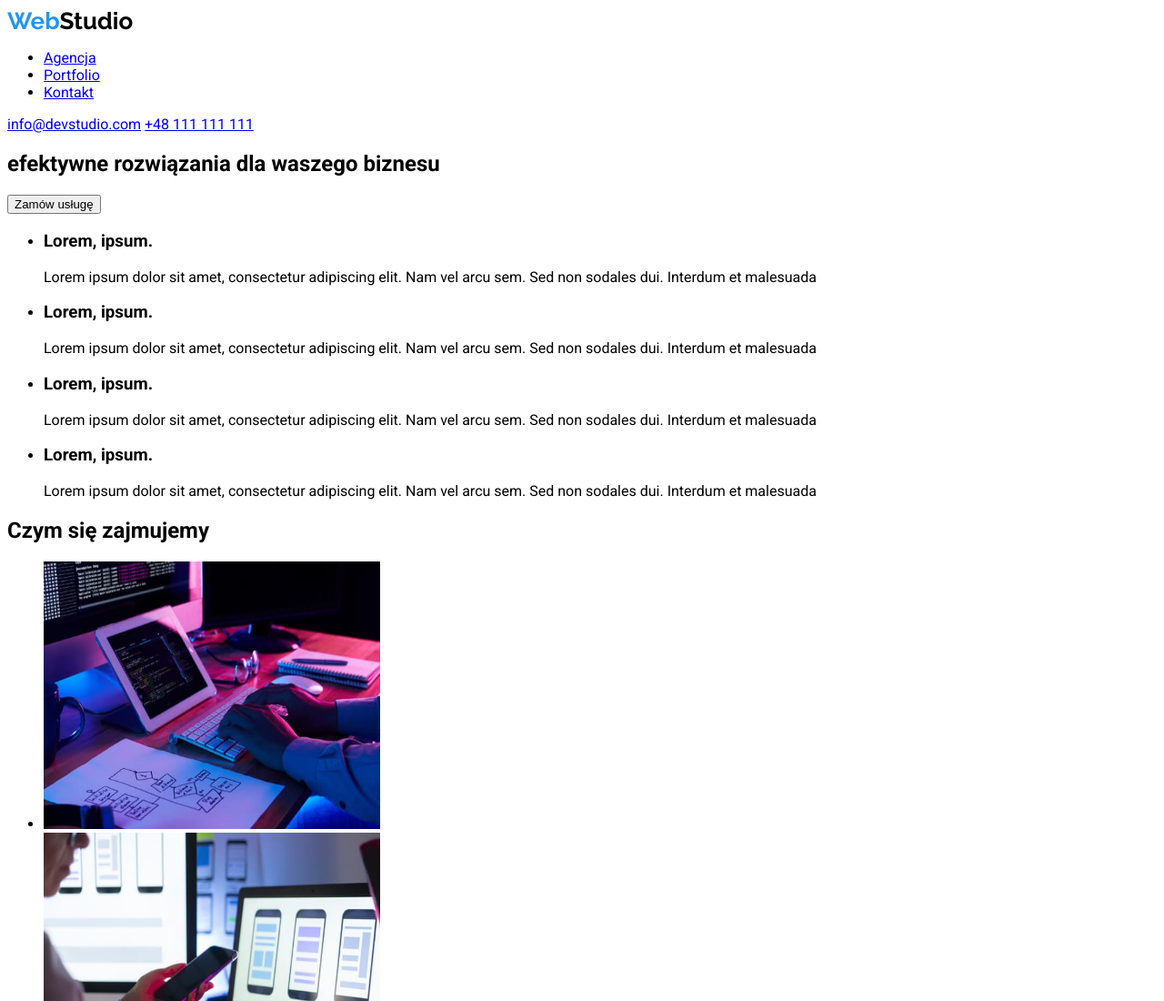
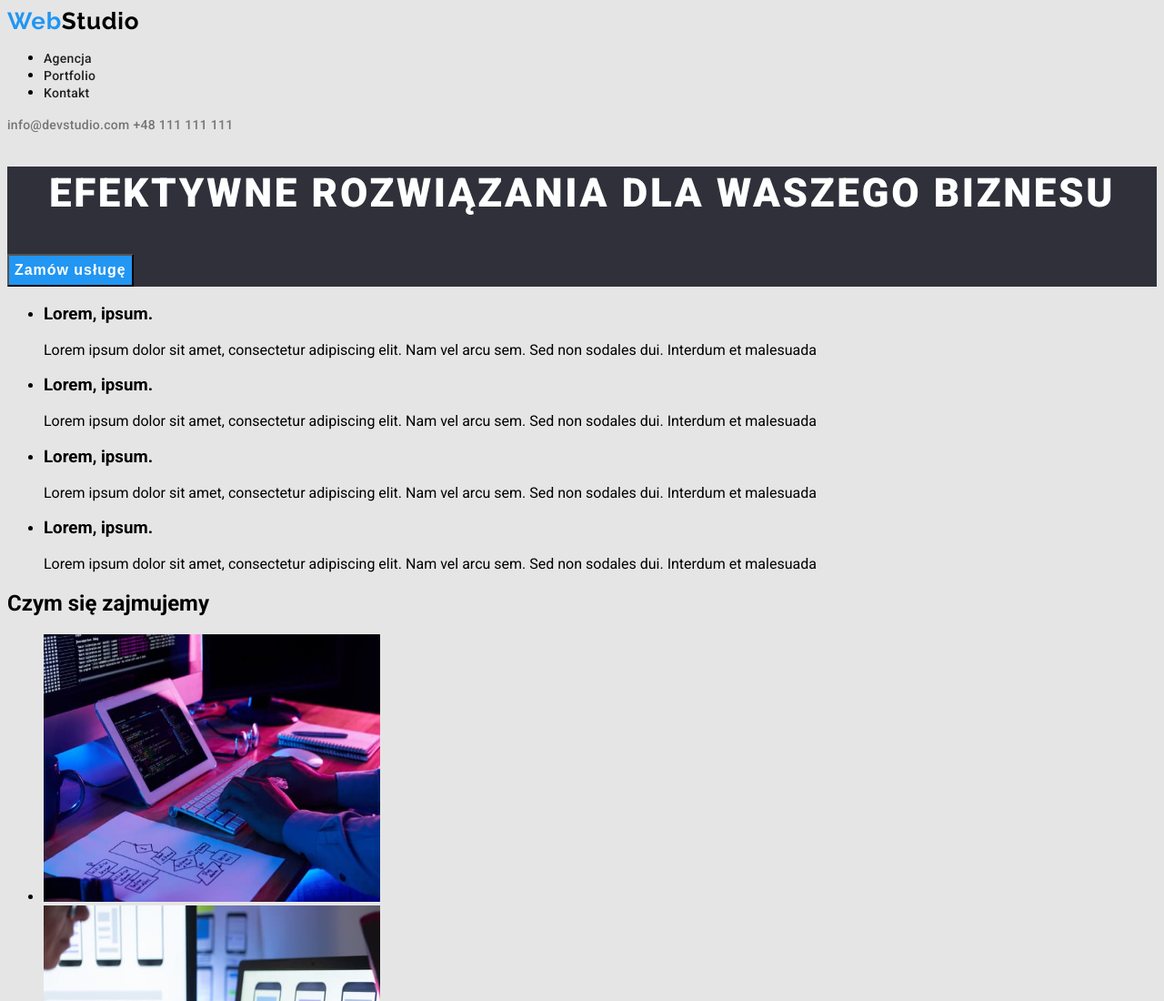
Before and after one commit to michalmazurdev/goit-markup-hw-02, a plain HTML site: page index.html in a window 1280 px wide. Shown: the top 1100 px of the page at 91% size. Drawn offline with Linux system fonts and the light colour scheme.

Commit message:
added styles for header and first section of index

```diff
--- a/css/styles.css
+++ b/css/styles.css
@@ -1,14 +1,72 @@
+:root {
+  --blue: #2196f3;
+  --almost-black: #212121;
+  --grey: #757575;
+  --dark-backgorund: #2f303a;
+  --dirty-white: #e5e5e5;
+}
+
 body {
   font-family: "Roboto", sans-serif;
+  background-color: var(--dirty-white);
 }
 .logo {
   font-family: "Raleway", sans-serif;
-  font-weight: 700px;
+  font-weight: 700;
   font-size: 26px;
   line-height: 1.17;
   color: #000000;
   text-decoration: none;
+  letter-spacing: 0.03em;
 }
 .logo-color {
-  color: #2196f3;
+  color: var(--blue);
 }
+
+.navigation a {
+  font-weight: 500;
+  font-size: 14px;
+  line-height: 1.14;
+  text-decoration: none;
+  color: var(--almost-black);
+  letter-spacing: 0.02em;
+}
+
+nav a:hover,
+nav a:focus,
+.contacts:hover,
+.contacts:focus {
+  color: var(--blue);
+}
+.contacts {
+  font-family: "Roboto", sans-serif;
+  font-weight: 500;
+  font-size: 14px;
+  line-height: 1.14;
+  color: var(--grey);
+  text-decoration: none;
+  letter-spacing: 0.02em;
+}
+.primary-heading {
+  font-family: "Roboto", sans-serif;
+  font-weight: 900;
+  font-size: 44px;
+  line-height: 1.36;
+  text-align: center;
+  letter-spacing: 0.06em;
+  text-transform: uppercase;
+  color: white;
+}
+.first-section {
+  background-color: var(--dark-backgorund);
+}
+.order-button {
+  font-weight: 700;
+  font-size: 16px;
+  line-height: 1.875;
+  text-align: center;
+  letter-spacing: 0.06em;
+  color: white;
+  background-color: var(--blue);
+  cursor: pointer;
+}
--- a/index.html
+++ b/index.html
@@ -16,22 +16,29 @@
   </head>
   <body>
     <header>
+      <!-- logo -->
       <a class="logo" href="#"><span class="logo-color">Web</span>Studio</a>
-      <nav>
+      <!-- navigation -->
+      <nav class="navigation">
         <ul>
           <li><a href="index.html"> Agencja </a></li>
           <li><a href="portfolio.html"> Portfolio </a></li>
           <li><a href="#"> Kontakt </a></li>
         </ul>
       </nav>
-      <a href="mailto:info@devstudio.com">info@devstudio.com</a>
-      <a href="tel:+48111111111">+48 111 111 111</a>
+      <!-- contacts -->
+      <a class="contacts" href="mailto:info@devstudio.com"
+        >info@devstudio.com</a
+      >
+      <a class="contacts" href="tel:+48111111111">+48 111 111 111</a>
     </header>
 
     <main>
-      <section>
-        <h1>efektywne rozwiązania dla waszego biznesu</h1>
-        <button type="button">Zamów usługę</button>
+      <section class="first-section">
+        <h1 class="primary-heading">
+          efektywne rozwiązania dla waszego biznesu
+        </h1>
+        <button class="order-button" type="button">Zamów usługę</button>
       </section>
 
       <section>
```
Also changed, not shown: portfolio.html (+8 -3 lines).
